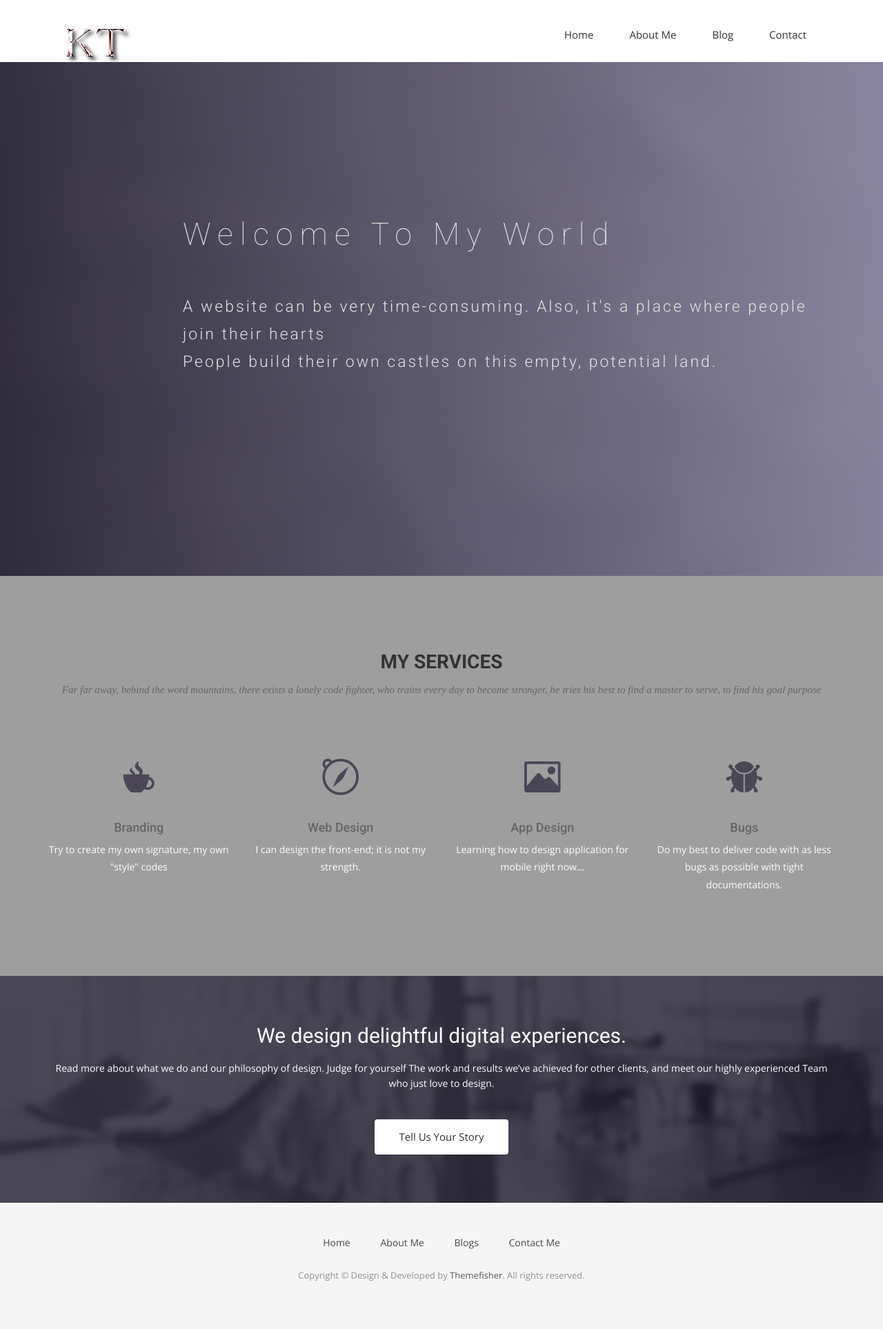
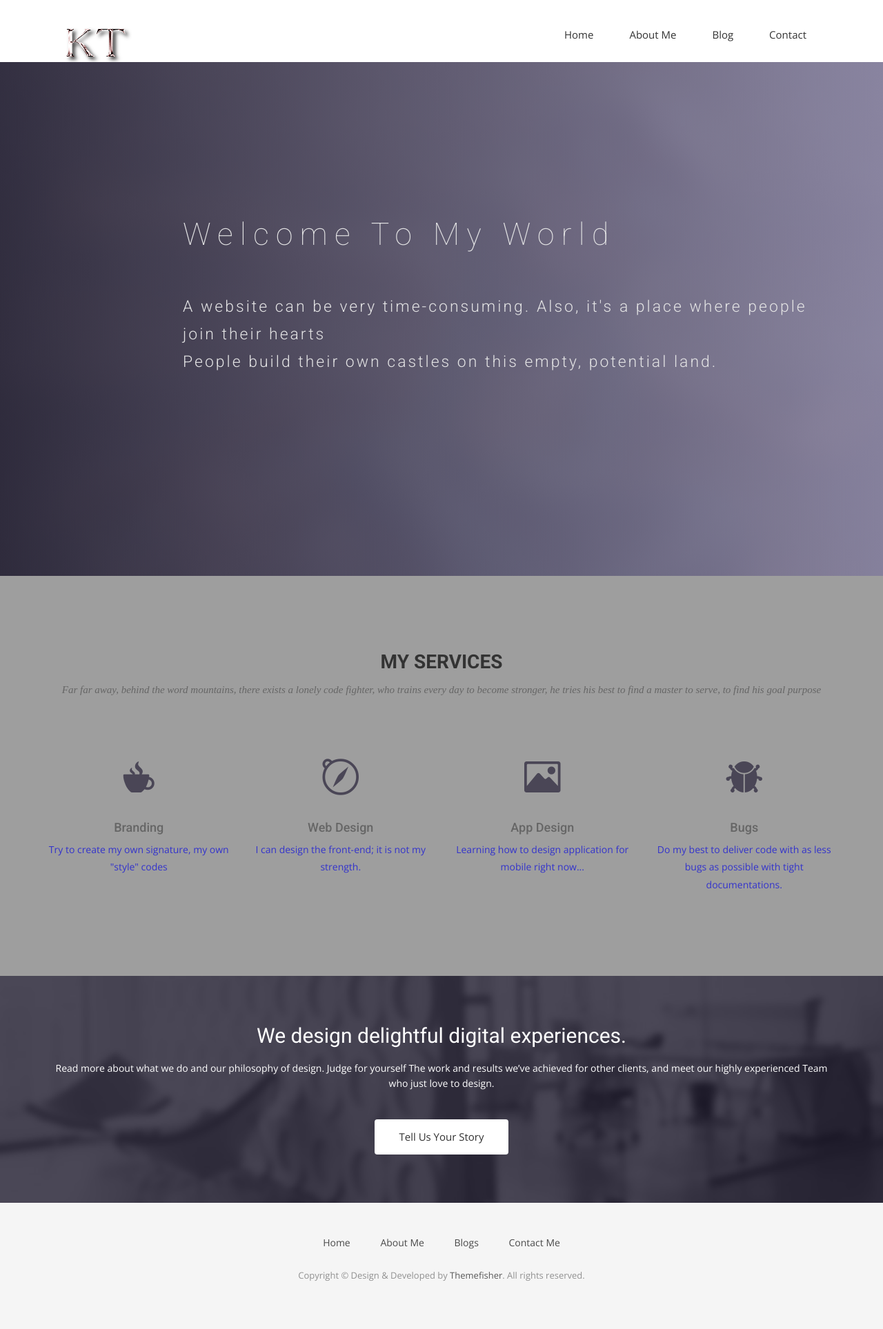
Before and after one commit to khtran1994/my-jekyll-blog, a Jekyll site: the page built from index.html, in a window 1280 px wide. Shown: the whole page at 69% size. Built offline with Jekyll 4.4.1, drawn with Linux system fonts in a browser that asks for light colours; nearby versions of some CDN libraries; some web fonts are replaced; comment, search, counter and statistics services are not loaded.

Commit message:
Update home-services.html

```diff
--- a/_includes/home-services.html
+++ b/_includes/home-services.html
@@ -12,28 +12,28 @@
           <div class="service-item">
             <i class="icon ion-coffee"></i>
             <h4>Branding</h4>
-            <p style="color:white;">Try to create my own signature, my own "style" codes</p>
+            <p style="color: #3333cc;">Try to create my own signature, my own "style" codes</p>
           </div>
         </div>
         <div class="col-sm-6 col-md-3">
           <div class="service-item">
             <i class="ion-compass"></i>
             <h4>Web Design</h4>
-            <p style="color:white;">I can design the front-end; it is not my strength. </p>
+            <p style="color: #3333cc;">I can design the front-end; it is not my strength. </p>
           </div>
         </div>
         <div class="col-sm-6 col-md-3">
           <div class="service-item">
             <i class="ion-image"></i>
             <h4>App Design</h4>
-            <p style="color:white;">Learning how to design application for mobile right now...</p>
+            <p style="color: #3333cc;">Learning how to design application for mobile right now...</p>
           </div>
         </div>
         <div class="col-sm-6 col-md-3">
           <div class="service-item">
             <i class="ion-bug"></i>
             <h4>Bugs</h4>
-            <p style="color:white;">Do my best to deliver code with as less bugs as possible with tight documentations. </p>
+            <p style="color: #3333cc;">Do my best to deliver code with as less bugs as possible with tight documentations. </p>
           </div>
         </div>
       </div>
```
